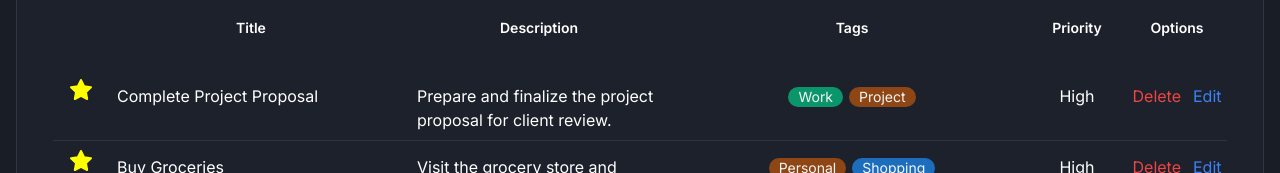
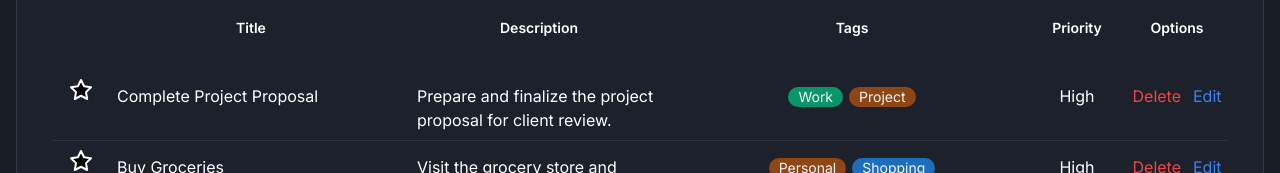
Before and after one commit to saadsrabon/improved-tasker, a React (Vite) app: page / in a window 1280 px wide. Shown: the part 779-952 px from the top of the page. Built offline with nearby package versions, Linux system fonts and the light colour scheme.

Commit message:
2024-01-27 17:38:29 - stroke changed

```diff
--- a/src/components/SingleTask.jsx
+++ b/src/components/SingleTask.jsx
@@ -8,13 +8,21 @@ const SingleTask = ({task}) => {
     const {isfavourite,Description,Tags,Priority,Title,id}=task
   return (
     <tr className="border-b border-[#2E3443] [&>td]:align-baseline [&>td]:px-4 [&>td]:py-2">
-								<td><svg xmlns="http://www.w3.org/2000/svg" className="icon icon-tabler icon-tabler-star" width="24"
-										height="24" viewBox="0 0 24 24" strokeWidth="2" stroke="yellow" fill="yellow"
+								<td>{
+                                    isfavourite?<svg xmlns="http://www.w3.org/2000/svg" className="icon icon-tabler icon-tabler-star" width="24"
+                                    height="24" viewBox="0 0 24 24" strokeWidth="2" stroke="yellow" fill="yellow"
+                                    strokeLinecap="round" strokeLinejoin="round">
+                                    <path stroke="none" d="M0 0h24v24H0z" fill="none" />
+                                    <path
+                                        d="M12 17.75l-6.172 3.245l1.179 -6.873l-5 -4.867l6.9 -1l3.086 -6.253l3.086 6.253l6.9 1l-5 4.867l1.179 6.873z" />
+                                </svg>:<svg xmlns="http://www.w3.org/2000/svg" className="icon icon-tabler icon-tabler-star" width="24"
+										height="24" viewBox="0 0 24 24" strokeWidth="2" stroke="white" fill=""
 										strokeLinecap="round" strokeLinejoin="round">
 										<path stroke="none" d="M0 0h24v24H0z" fill="none" />
 										<path
 											d="M12 17.75l-6.172 3.245l1.179 -6.873l-5 -4.867l6.9 -1l3.086 -6.253l3.086 6.253l6.9 1l-5 4.867l1.179 6.873z" />
-									</svg></td>
+									</svg>
+                                    }</td>
 								<td>{Title}</td>
 								<td>
 									<div>
```
